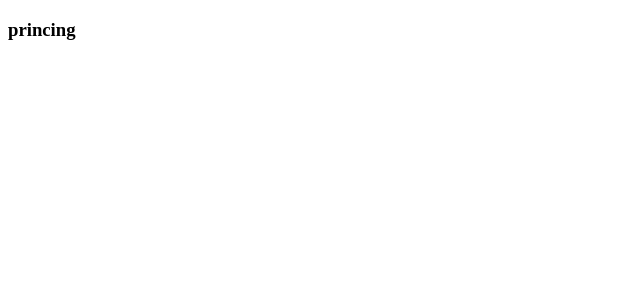
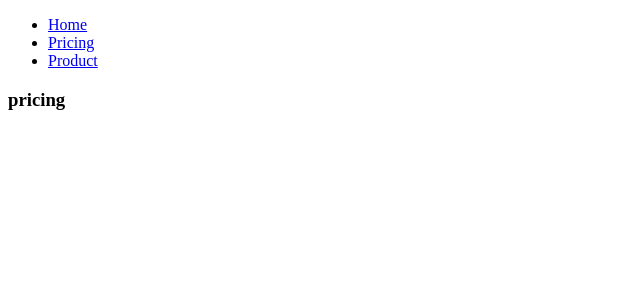
Before and after one commit to codejordy25/11-worldwise, a React (Vite) app: page /Pricing in a window 1280 px wide. Shown: the top 300 px of the page, without its empty margins (0-640 px from the left). Built offline with nearby package versions, Linux system fonts and the light colour scheme.

Commit message:
config Link from PageNav to Pricing, Product, Homepage..

```diff
--- a/src/components/PageNav.jsx
+++ b/src/components/PageNav.jsx
@@ -1,5 +1,23 @@
+import { Link } from "react-router-dom";
+
 function PageNav() {
-  return <div>PageNav</div>;
+  return (
+    <div>
+      <nav>
+        <ul>
+          <li>
+            <Link to="/">Home</Link>
+          </li>
+          <li>
+            <Link to="/Pricing">Pricing</Link>
+          </li>
+          <li>
+            <Link to="/Product">Product</Link>
+          </li>
+        </ul>
+      </nav>
+    </div>
+  );
 }
 
 export default PageNav;
--- a/src/pages/Homepage.jsx
+++ b/src/pages/Homepage.jsx
@@ -1,8 +1,10 @@
 import { Link } from "react-router-dom";
+import PageNav from "../components/PageNav";
 
 function Homepage() {
   return (
     <div>
+      <PageNav />
       <h1>WorldWise</h1>
 
       <Link to="/Pricing">Pricing</Link>
--- a/src/pages/PageNotFound.jsx
+++ b/src/pages/PageNotFound.jsx
@@ -1,7 +1,10 @@
+import PageNav from "../components/PageNav";
+
 function PageNotFound() {
   return (
     <div>
-      <h1>Page Not Found:( </h1>
+      <PageNav />
+      <h3>Page Not Found:(</h3>
     </div>
   );
 }
--- a/src/pages/Pricing.jsx
+++ b/src/pages/Pricing.jsx
@@ -1,7 +1,10 @@
+import PageNav from "../components/PageNav";
+
 function Pricing() {
   return (
     <div>
-      <h3>princing</h3>
+      <PageNav />
+      <h3>pricing</h3>
     </div>
   );
 }
--- a/src/pages/Product.jsx
+++ b/src/pages/Product.jsx
@@ -1,5 +1,12 @@
+import PageNav from "../components/PageNav";
+
 function Product() {
-  return <div>product page</div>;
+  return (
+    <div>
+      <PageNav />
+      <h3> product page</h3>
+    </div>
+  );
 }
 
 export default Product;
```
